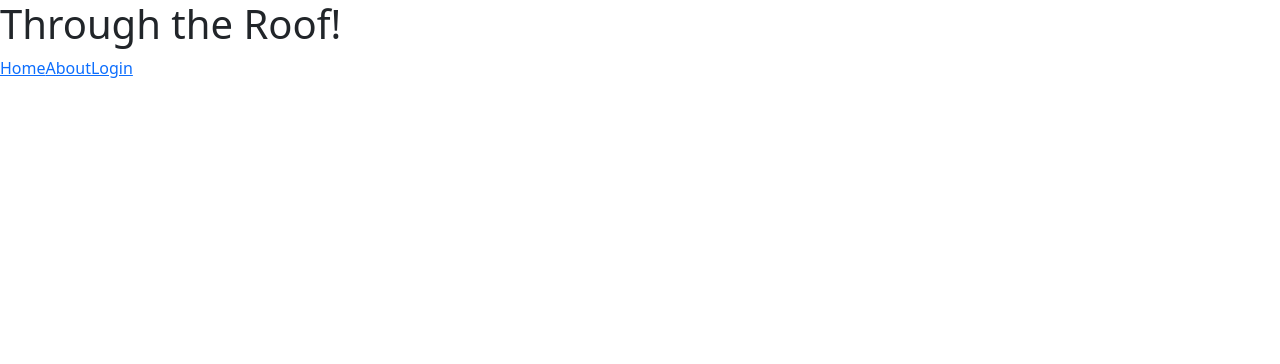
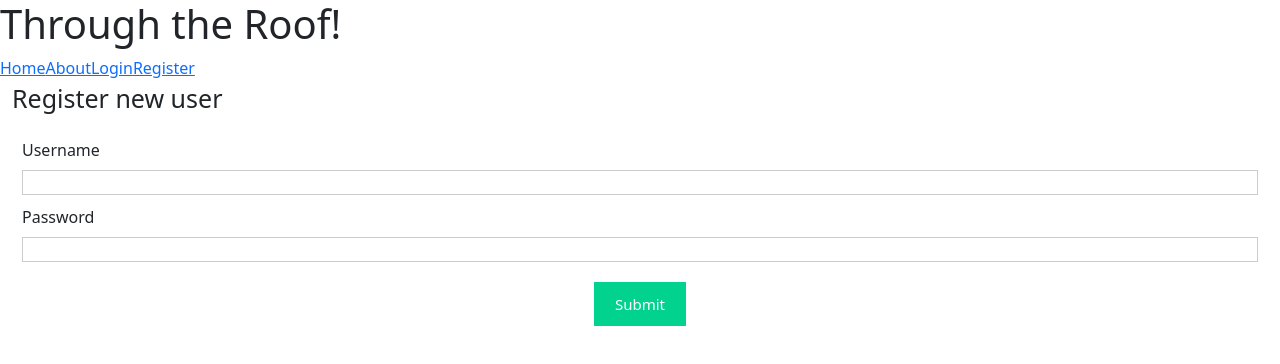
Before and after one commit to WeeHorse/through-the-roof, a React (Create React App) app in the folder ReactFrontend/: page /register in a window 1280 px wide. Shown: the top 364 px of the page. Built offline with nearby package versions, Linux system fonts and the light colour scheme; data requests are answered from the project's data file.

Commit message:
added user registration

```diff
--- a/ReactFrontend/src/App.js
+++ b/ReactFrontend/src/App.js
@@ -4,6 +4,7 @@ import Header from "./components/Header";
 import HomePage from "./components/HomePage";
 import AboutPage from "./components/AboutPage";
 import UserLogin from "./components/UserLogin";
+import UserRegister from "./components/UserRegister";
 
 function App() {
 
@@ -16,6 +17,7 @@ function App() {
             <Route path="/" element={<HomePage />} />
             <Route path="/about" element={<AboutPage />} />
             <Route path="/login" element={<UserLogin />} />
+            <Route path="/register" element={<UserRegister />} />
           </Routes>
         </div>
       </Router>
--- a/ReactFrontend/src/components/Header.js
+++ b/ReactFrontend/src/components/Header.js
@@ -8,6 +8,7 @@ const Header = () => {
       <Link to="/">Home</Link>
       <Link to="/about">About</Link>
       <Link to="/login">Login</Link>
+      <Link to="/register">Register</Link>
     </header>
   );
 };
--- a/ReactFrontend/src/components/UserRegister.js
+++ b/ReactFrontend/src/components/UserRegister.js
@@ -0,0 +1,91 @@
+import React, { useState } from "react";
+import "../style_login_temp.css";
+
+function UserRegister() {
+
+  const [errorMessages, setErrorMessages] = useState({});
+  const [isSubmitted, setIsSubmitted] = useState(false);
+
+  /*const database = [
+    {
+      username: "jonas",
+      password: "abc123"
+    },
+    {
+      username: "test",
+      password: "abc123"
+    }
+  ];
+*/
+  const errors = {
+    uname: "user already exists",
+  };
+
+
+  const handleSubmit = (event) => {
+
+    event.preventDefault();
+
+    var { uname, pass } = document.forms[0];
+
+    const database = [
+    {
+        username: uname,
+        password: pass
+    },
+    {   username: "test",
+        password: "123"
+    }
+    ];
+
+
+    console.log(database[0]);
+
+   const userData = database.find((user) => user.username === uname.value);
+
+    if (!userData) {
+        setIsSubmitted(true);
+
+    } else {
+
+      setErrorMessages({ name: "uname", message: errors.uname });
+    }
+  };
+
+
+  const renderErrorMessage = (name) =>
+    name === errorMessages.name && (
+      <div className="error">{errorMessages.message}</div>
+    );
+
+
+  const renderForm = (
+    <div className="form">
+      <form onSubmit={handleSubmit}>
+        <div className="input-container">
+          <label>Username </label>
+          <input type="text" name="uname" required />
+          {renderErrorMessage("uname")}
+        </div>
+        <div className="input-container">
+          <label>Password </label>
+          <input type="password" name="pass" required />
+        </div>
+        <div className="button-container">
+          <input type="submit" />
+        </div>
+      </form>
+    </div>
+  );
+
+  return (
+    <div className="user-register">
+      <div className="register-form">
+        <div className="title">Register new user</div>
+        {isSubmitted ? <div>User is successfully created</div> : renderForm}
+      </div>
+    </div>
+  );
+}
+
+export default UserRegister;
```
